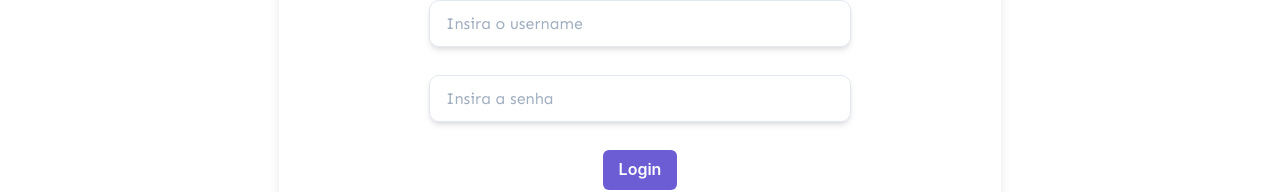
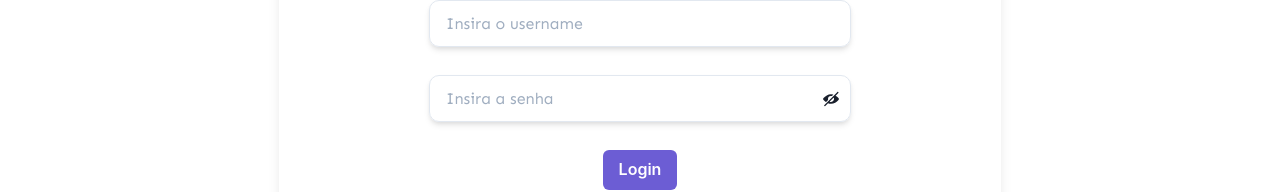
Before and after one commit to carollyb/booksilia, a React (Vite) app: page /login in a window 1280 px wide. Shown: the part 389-581 px from the top of the page. Built offline with nearby package versions, Linux system fonts and the light colour scheme; no server answers.

Commit message:
feat/show-hide-password: adiciona botão de esconder/mostrar senha e redireciona para a página home após o login

```diff
--- a/package.json
+++ b/package.json
@@ -8,6 +8,7 @@
     "preview": "vite preview"
   },
   "dependencies": {
+    "@chakra-ui/icons": "^1.1.7",
     "@chakra-ui/react": "^1.8.8",
     "@emotion/react": "^11.9.0",
     "@emotion/styled": "^11.8.1",
--- a/src/pages/Login.jsx
+++ b/src/pages/Login.jsx
@@ -2,9 +2,13 @@
     Flex,
     Text,
     Button,
+    InputGroup,
+    InputRightElement,
     useToast
 } from '@chakra-ui/react';
-import { useContext } from 'react'
+import { ViewIcon, ViewOffIcon } from '@chakra-ui/icons';
+import { useContext, useState } from 'react'
+import { useNavigate } from 'react-router-dom'
 import { GlobalContext } from '../context/Context'
 import axios from 'axios'
 import ContainerSection from '../components/Layouts/Container';
@@ -14,6 +18,8 @@
 
 function LoginPage() {
 
+    const [showPassword, setShowPassword] = useState(false);
+    const navigate = useNavigate()
     const toast = useToast()
     const {
         url,
@@ -38,6 +44,7 @@
         setAuth(true)
         const get_name = localStorage.getItem('name')
         const [ firstName, ] = get_name.split(" ")
+        navigate('/home')
         toast({
             title: `Seja bem vindo, ${firstName}!`,
             description: `Você agora tem acesso a todas as funções do sistema`,
@@ -51,10 +58,6 @@
         <ContainerSection>
             <BoxSection>
                 <HeadingTitle
-                fontFamily={'sen'}
-                fontSize={'40px'}
-                color={'purple'}
-                fontWeight={'bold'}
                 >Login</HeadingTitle>
                 <InputComponent
                 values={userData.username}
@@ -62,12 +65,23 @@
                 type="text"
                 placeholder={'Insira o username'}
                 onChange={(e) => {handle(e)}} />
-                <InputComponent
-                values={userData.password}
-                id='password'
-                type="password"
-                placeholder={'Insira a senha'}
-                onChange={(e) => {handle(e)}} />
+                <InputGroup>
+                    <InputComponent
+                    values={userData.password}
+                    id='password'
+                    type={showPassword ? 'text' : 'password'}
+                    placeholder={'Insira a senha'}
+                    onChange={(e) => {handle(e)}} />
+                    <InputRightElement h={'full'}>
+                        <Button
+                            variant={'ghost'}
+                            onClick={() =>
+                                setShowPassword((showPassword) => !showPassword)
+                            }>
+                            {showPassword ? <ViewIcon /> : <ViewOffIcon />}
+                        </Button>
+                    </InputRightElement>
+                </InputGroup>
                 <Button
                 backgroundColor={'purple'}
                 color={'white'}
```
Also changed, not shown: 1 other file (tests, documents, lock files or other folders).
